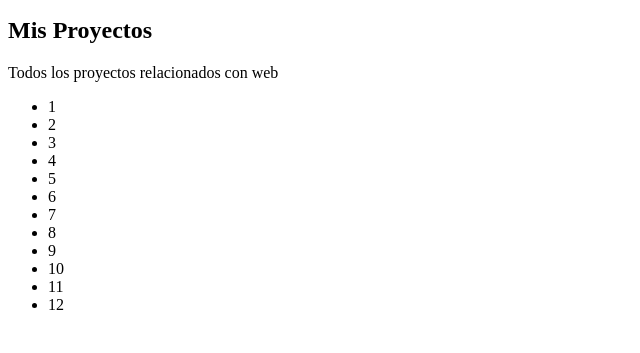
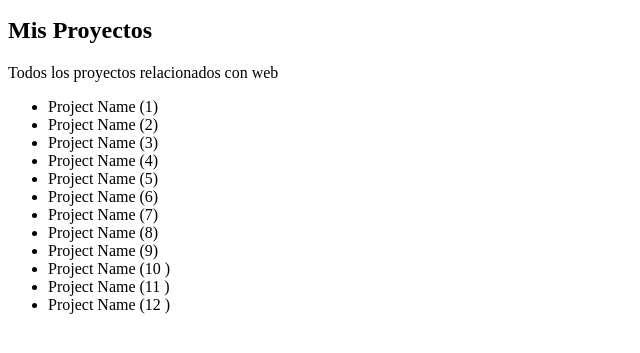
Before and after one commit to cxtalin2/portfolio, a plain HTML site: page galeria.html in a window 1280 px wide. Shown: the part 231-584 px from the top of the page, without its empty margins (0-640 px from the left). Drawn offline with Linux system fonts and the light colour scheme.

Commit message:
gallery: Nombre del proyecto

```diff
--- a/galeria.html
+++ b/galeria.html
@@ -19,18 +19,42 @@
             <h2>Mis Proyectos</h2>
             <p>Todos los proyectos relacionados con web</p>
             <ul class="projects">
-                <li class="project">1</li>
-                <li class="project">2</li>
-                <li class="project">3</li>
-                <li class="project">4</li>
-                <li class="project">5</li>
-                <li class="project">6</li>
-                <li class="project">7</li>
-                <li class="project">8</li>
-                <li class="project">9</li>
-                <li class="project">10</li>
-                <li class="project">11</li>
-                <li class="project">12</li>
+                <li class="project">
+                    <div class="title-project"></div> Project Name (1)
+                </li>
+                <li class="project">
+                    <div class="title-project"></div> Project Name (2)
+                </li>
+                <li class="project">
+                    <div class="title-project"></div> Project Name (3)
+                </li>
+                <li class="project">
+                    <div class="title-project"></div> Project Name (4)
+                </li>
+                <li class="project">
+                    <div class="title-project"></div> Project Name (5)
+                </li>
+                <li class="project">
+                    <div class="title-project"></div> Project Name (6)
+                </li>
+                <li class="project">
+                    <div class="title-project"></div> Project Name (7)
+                </li>
+                <li class="project">
+                    <div class="title-project"></div> Project Name (8)
+                </li>
+                <li class="project">
+                    <div class="title-project"></div> Project Name (9)
+                </li>
+                <li class="project">
+                    <div class="title-project"></div> Project Name (10
+                    )</li>
+                <li class="project">
+                    <div class="title-project"></div> Project Name (11
+                    )</li>
+                <li class="project">
+                    <div class="title-project"></div> Project Name (12
+                    )</li>
             </ul>
         </section>
     </main>
```
